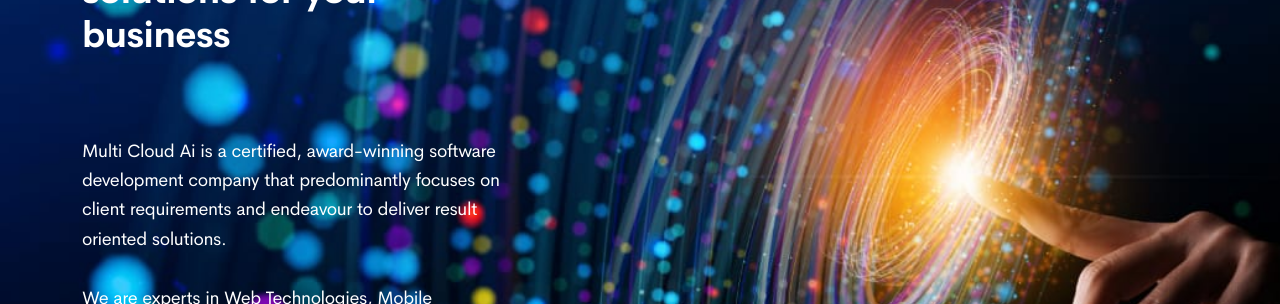
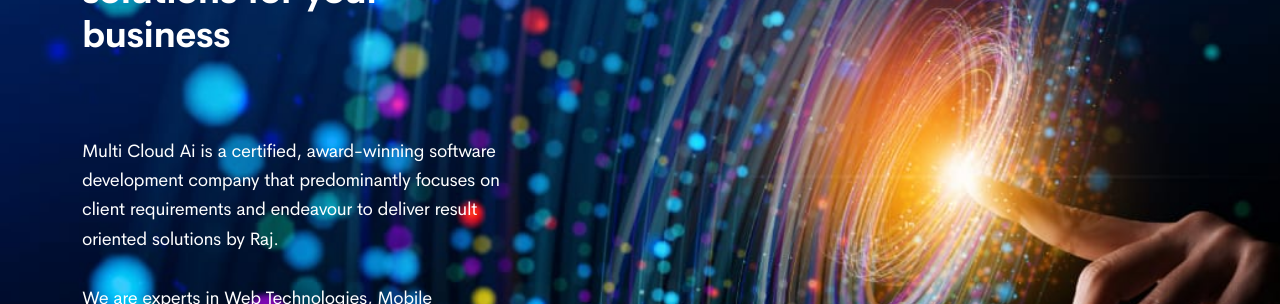
Before and after one commit to roshan062/form-test, a React (Create React App) app: page / in a window 1280 px wide. Shown: the part 1640-1944 px from the top of the page. Built offline with nearby package versions, Linux system fonts and the light colour scheme.

Commit message:
Update NewAgencyHome.jsx

```diff
--- a/src/views/home-page/NewAgencyHome.jsx
+++ b/src/views/home-page/NewAgencyHome.jsx
@@ -197,7 +197,7 @@
                                                 style={{ maxWidth: "30rem" }}>
                                                 Multi Cloud Ai is a certified, award-winning software
                                                 development company that predominantly  focuses on client requirements and
-                                                endeavour to deliver result oriented solutions.
+                                                endeavour to deliver result oriented solutions by Raj.
                                             </p>
                                             <p
                                                 className={`fz-18 ${isDesktop ? 'has-white-color' : ''}`}
```
